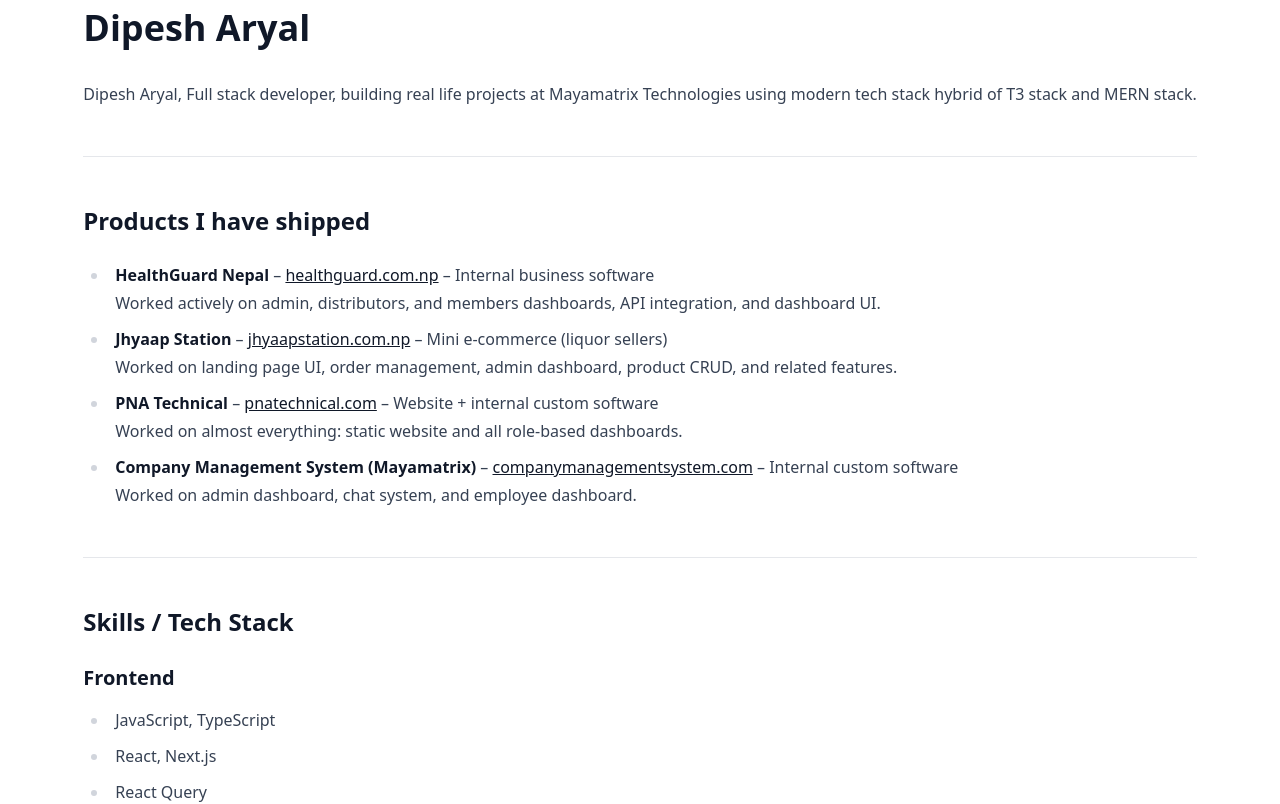
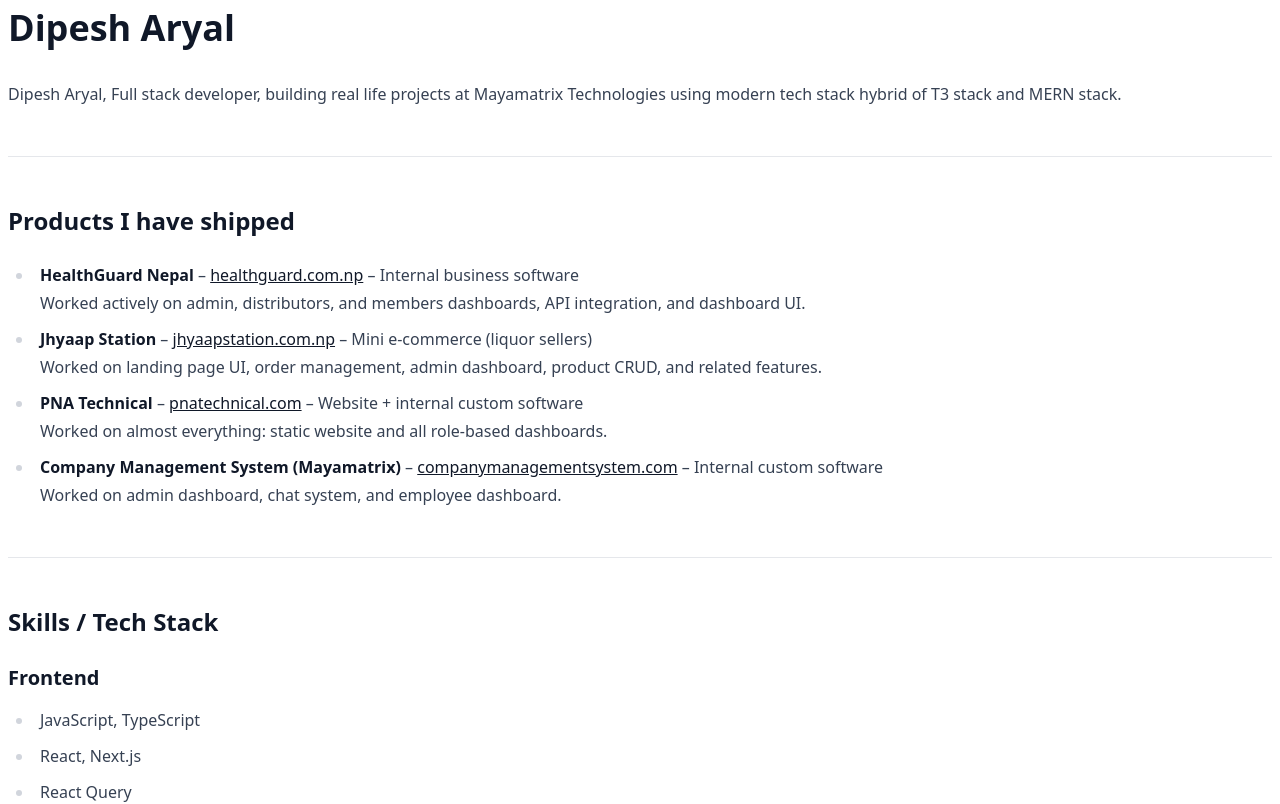
Before and after one commit to Ace-Aryal/portfolio_website, a Next.js app in the folder portfolio-next/: page / in a window 1280 px wide. Shown: the top 804 px of the page. Built offline with nearby package versions, Linux system fonts and the light colour scheme.

Commit message:
Update page.tsx

```diff
--- a/portfolio-next/src/app/page.tsx
+++ b/portfolio-next/src/app/page.tsx
@@ -1,5 +1,6 @@
 export default function SimplePortfolio() {
   return (
+<div className="bg-white w-full">
     <main className="prose mx-auto max-w-7xl p-2">
       {/* ABOUT */}
       <h1>Dipesh Aryal</h1>
@@ -139,5 +140,6 @@
         <a href="/posts">Click here to see my posts</a>
       </p>
     </main>
+</div>
   )
 }
```
